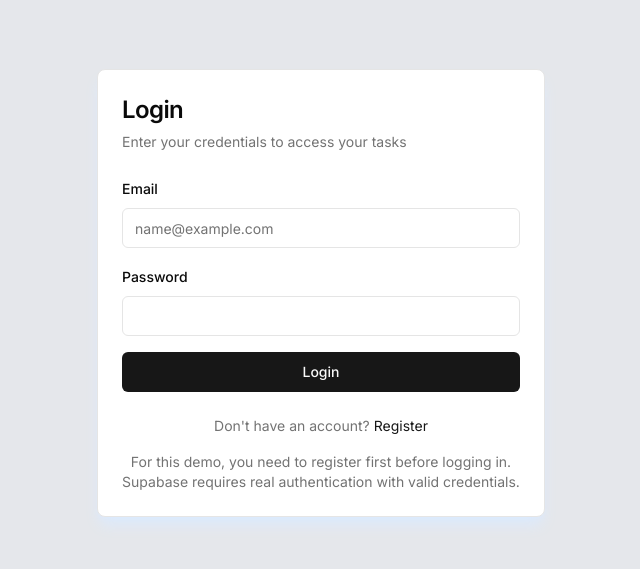
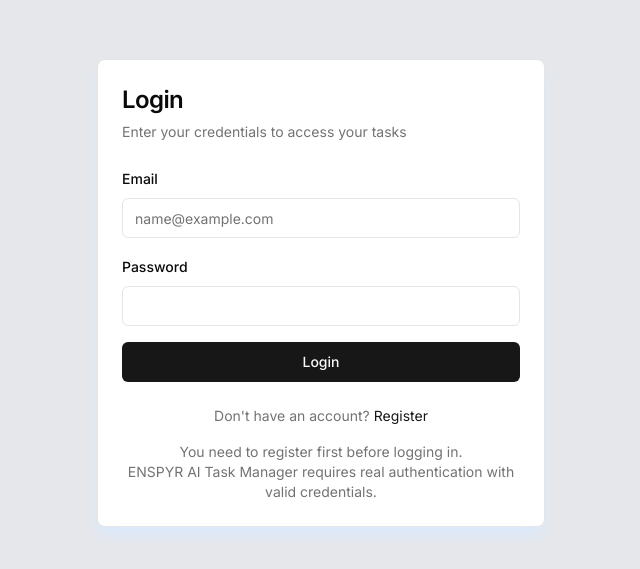
Before and after one commit to TJMFL/ai-task-manager, a Next.js app: page /login in a window 1280 px wide. Shown: the part 107-676 px from the top of the page, without its empty margins (319-959 px from the left). Built offline with nearby package versions, Linux system fonts and the light colour scheme; no server answers.

Commit message:
Update login-form.tsx

```diff
--- a/components/auth/login-form.tsx
+++ b/components/auth/login-form.tsx
@@ -99,8 +99,8 @@ export default function LoginForm() {
           </Link>
         </p>
         <div className="text-sm text-muted-foreground text-center">
-          <p>For this demo, you need to register first before logging in.</p>
-          <p>Supabase requires real authentication with valid credentials.</p>
+          <p>You need to register first before logging in.</p>
+          <p>ENSPYR AI Task Manager requires real authentication with valid credentials.</p>
         </div>
       </CardFooter>
     </Card>
```
